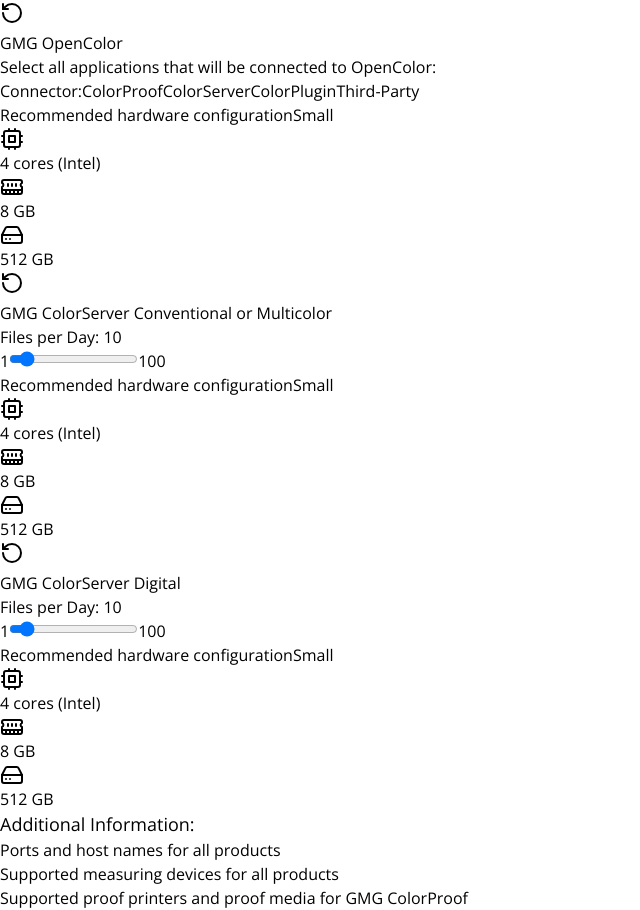
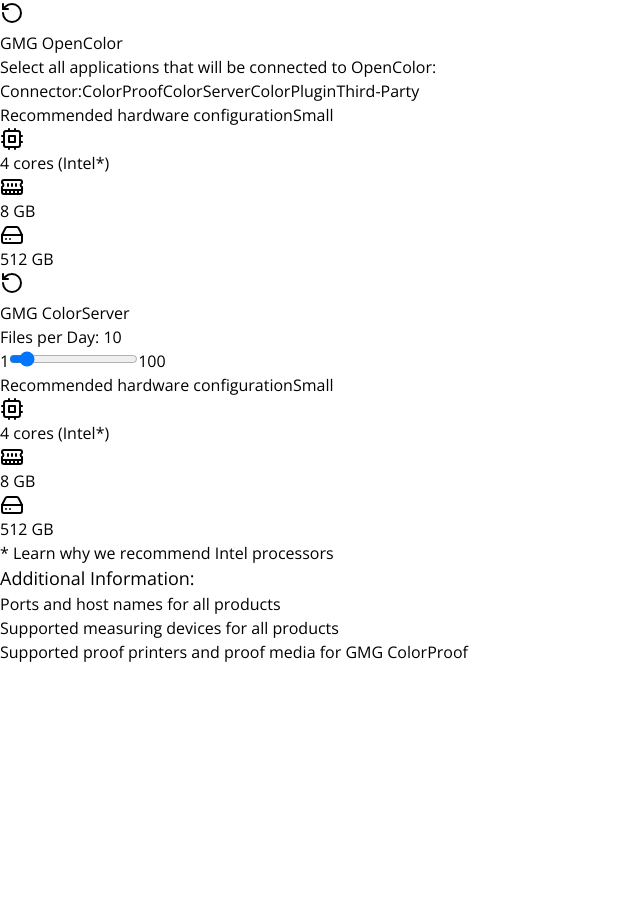
Before and after one commit to derb0bby/gmg-vmsizeconfigurator, a React (Vite) app: page / in a window 1280 px wide. Shown: the part 580-1490 px from the top of the page, without its empty margins (0-640 px from the left). After the commit the page ends 1244 px from the top, so only its background shows below. Built offline with nearby package versions, Linux system fonts and the light colour scheme.

Commit message:
removed other colorserver options and added remark text for Intel processors

```diff
--- a/src/components/ApplicationSelector.tsx
+++ b/src/components/ApplicationSelector.tsx
@@ -64,7 +64,7 @@
 				Important: To ensure reliable performance, we advise installing only one GMG application per system or virtual machine. In cases with very low workloads (few files or profiles), it may be possible to run more than one application. If you are unsure, please contact us for guidance.
       </p>
 
-      <div className="mb-8">
+      <div className="mb-2">
         {/* <h2 className="text-[1.125rem] font-medium mb-4 text-[#333]">Color Management Applications</h2> */}
         <div className="grid grid-cols-1 md:grid-cols-2 lg:grid-cols-2 gap-4">
           {colorApplications.map((app) => {
@@ -194,7 +194,7 @@
                       {/* <p className="text-xs text-gray-600 mb-2">{recommendedVM.description}</p> */}
                       <div className="flex flex-wrap gap-2">
                         <span className="inline-flex items-center px-2 py-0.5 rounded-full text-xs font-medium bg-[#F5F5F5] text-[#333]">
-                          <Cpu className="h-3 w-3 mr-1 text-[#ee2d68]" /> {recommendedVM.cpu} cores (Intel)
+                          <Cpu className="h-3 w-3 mr-1 text-[#ee2d68]" /> {recommendedVM.cpu} cores (Intel*)
                         </span>
                         <span className="inline-flex items-center px-2 py-0.5 rounded-full text-xs font-medium bg-[#F5F5F5] text-[#333]">
                           <MemoryStick className="h-3 w-3 mr-1 text-[#ee2d68]" /> {recommendedVM.ram} GB
@@ -211,7 +211,9 @@
           })}
         </div>
       </div>
-
+			<p className="text-xs text-gray-500">
+        * <a href="https://customercare.gmgcolor.com/hc/en-us/articles/42987113059867" target="_blank" rel="noopener noreferrer" className="text-[#ee2d68] hover:underline">Learn why we recommend Intel processors</a>
+      </p>
       {/* Additional Information */}
       <div className="mb-10 mt-10">
         <h2 className="text-[1.125rem] font-medium text-[#333] mb-2">Additional Information:</h2>
--- a/src/components/VMRecommendation.tsx
+++ b/src/components/VMRecommendation.tsx
@@ -152,6 +152,10 @@
         </div>
       )}
 
+      <p className="text-xs text-gray-500 mt-6 mb-6">
+        * <a href="https://customercare.gmgcolor.com/hc/en-us/articles/42987113059867" target="_blank" rel="noopener noreferrer" className="text-[#ee2d68] hover:underline">Learn why we recommend Intel processors</a>
+      </p>
+
       {selectedApps.length > 0 && (
         <div className="mt-8">
           <div className="flex items-center mb-4">
--- a/src/data/applications.ts
+++ b/src/data/applications.ts
@@ -21,16 +21,7 @@
   },
   {
     id: "color-server-conv-multi",
-    name: "GMG ColorServer Conventional or Multicolor",
-    cpuRequirement: 8,
-    ramRequirement: 16,
-    storageRequirement: 512,
-    description: "",
-    hasUsbRequirement: true,
-  },
-  {
-    id: "color-server-digital",
-    name: "GMG ColorServer Digital",
+    name: "GMG ColorServer",
     cpuRequirement: 8,
     ramRequirement: 16,
     storageRequirement: 512,
--- a/src/data/vmSizes.ts
+++ b/src/data/vmSizes.ts
@@ -8,7 +8,7 @@
     ram: 8,
     storage: 512,
     price: 100,
-    description: 'Core i7 / 4 CPUs, 8 GB RAM, 512 GB SSD',
+    description: 'Intel* Core i7 / 4 CPUs, 8 GB RAM, 512 GB SSD',
     hasUsbPort: true
   },
   {
@@ -18,7 +18,7 @@
     ram: 16,
     storage: 512,
     price: 200,
-    description: 'Core i7 / 8 CPUs, 16 GB RAM, 512 GB SSD',
+    description: 'Intel* Core i7 / 8 CPUs, 16 GB RAM, 512 GB SSD',
     hasUsbPort: true
   },
   {
@@ -28,7 +28,7 @@
     ram: 32,
     storage: 1024,
     price: 300,
-    description: 'Core i9 / 8 CPUs, 32 GB RAM, 1024 GB SSD',
+    description: 'Intel* Core i9 / 8 CPUs, 32 GB RAM, 1024 GB SSD',
     hasUsbPort: true
   }
 ];
```
